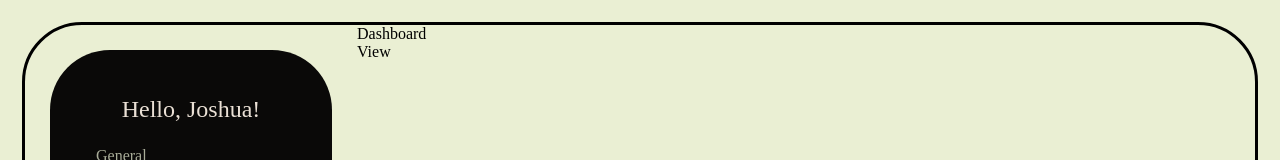
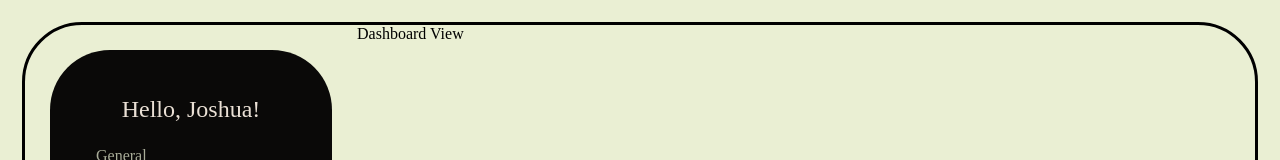
Before and after one commit to joaquingalang/smart-track, a React (Create React App) app: page /dashboard in a window 1280 px wide. Shown: the top 160 px of the page. Built offline with nearby package versions, Linux system fonts and the light colour scheme; a web font is replaced by a local one.

Commit message:
Update: view content

```diff
--- a/src/styles/DashboardPage.css
+++ b/src/styles/DashboardPage.css
@@ -9,3 +9,8 @@
     background-color: aliceblue;
     border: 1px solid black;
 }
+
+.view-content {
+    grid-row: 1 / span 20;
+    grid-column: 2 / 22;
+}
```
